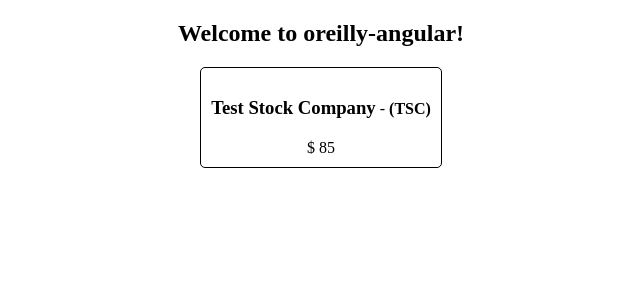
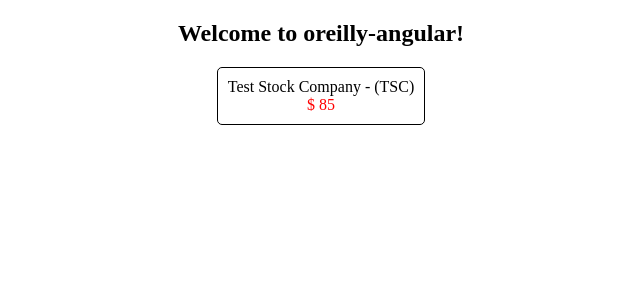
Before and after one commit to WengWeiHsiang/oreilly_angular, an Angular app: page / in a window 1280 px wide. Shown: the top 300 px of the page, without its empty margins (319-959 px from the left). Built offline with nearby package versions, Linux system fonts and the light colour scheme.

Commit message:
新增價格顏色(漲紅跌綠) (參考P.23)

```diff
--- a/src/app/stock/stock-item/stock-item.component.css
+++ b/src/app/stock/stock-item/stock-item.component.css
@@ -13,3 +13,11 @@
 .price {
   text-align: center;
 }
+
+.positive {
+  color: red;
+}
+
+.negative {
+  color: green;
+}
--- a/src/app/stock/stock-item/stock-item.component.html
+++ b/src/app/stock/stock-item/stock-item.component.html
@@ -1,8 +1,8 @@
 <div class="stock-container">
   <div class="name">
-    <h3>{{name}}</h3> - <h4>({{code}})</h4>
+    {{name}} - ({{code}})
   </div>
-  <div class="price">
+  <div class="price" [class]="positiveChang?'positive':'negativee'">
     $ {{price}}
   </div>
 </div>
--- a/src/app/stock/stock-item/stock-item.component.ts
+++ b/src/app/stock/stock-item/stock-item.component.ts
@@ -11,6 +11,7 @@ export class StockItemComponent implements OnInit {
   public code: string;
   public price: number;
   public previousPrice: number;
+  public positiveChang: boolean;
 
   constructor() { }
 
@@ -19,6 +20,7 @@ export class StockItemComponent implements OnInit {
     this.code = 'TSC';
     this.price = 85;
     this.previousPrice = 80;
+    this.positiveChang = this.price >= this.previousPrice;
   }
 
 }
```
